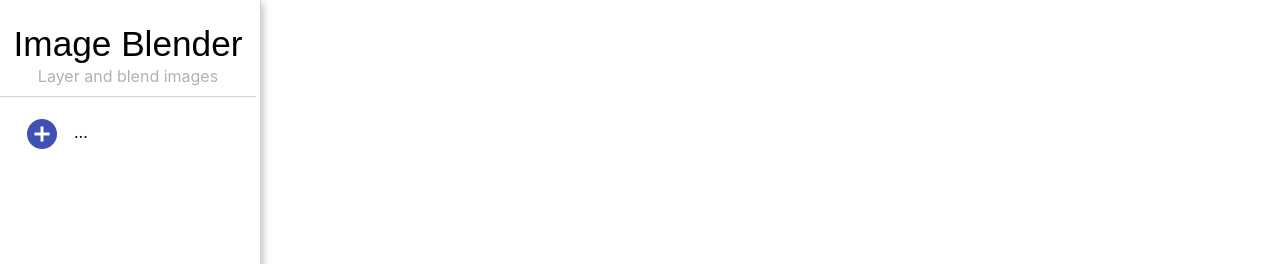
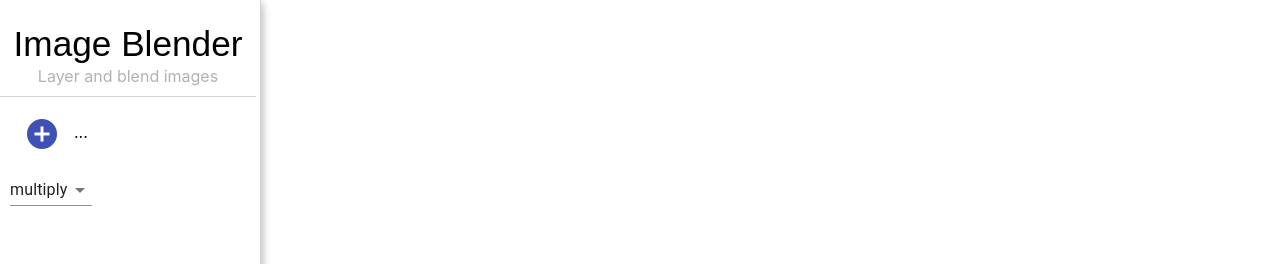
Before and after one commit to mkfreeman/image-blender, a React (Create React App) app: page / in a window 1280 px wide. Shown: the top 264 px of the page. Built offline with nearby package versions, Linux system fonts and the light colour scheme.

Commit message:
Add blend mode control

```diff
--- a/src/App.js
+++ b/src/App.js
@@ -1,3 +1,4 @@
+"use strict";
 import React, { Component } from 'react';
 import MuiThemeProvider from 'material-ui/styles/MuiThemeProvider';
 import './App.css';
@@ -5,13 +6,14 @@
 import domtoimage from 'dom-to-image'; // didn't work
 import { saveAs } from 'file-saver';
 import Button from '@material-ui/core/Button';
-
+import AppControls from "./AppControls";
 class App extends Component {
     constructor(props) {
         super(props);
         this.state = {
-            imageLayers: 1
-        }
+            imageLayers: 1,
+            blendMode: "multiply"
+        };
     }
     download() {
         domtoimage.toBlob(document.getElementById('canvasContainer'))
@@ -24,6 +26,12 @@
             imageLayers: this.state.imageLayers + 1
         });
     }
+    handleControlChange(id, val) {
+        console.log("change", id, val)
+        let newState = {};
+        newState[id] = val;
+        this.setState(newState);
+    }
     render() {
         return (
             <MuiThemeProvider>
@@ -35,20 +43,19 @@
                         </div>
                         <div id="content" >
                             {Array.from(Array(this.state.imageLayers).keys()).map((d, i) => {
-                                return (<ImageLayer onAdd={() => this.addLayer()} outputCanvas={"canvas" + i} />)
+                                return (<ImageLayer key={d} onAdd={() => this.addLayer()} outputCanvas={"canvas" + i} />)
                             })
                             }
                         </div>
+                        <AppControls value={this.state.blendMode} update={(val) => this.handleControlChange("blendMode", val)} />
                     </div>
-                    <div id="canvasContainer" style={{ top: '0px', left: '250px', position: "absolute", mixBlendMode: "multiply" }}>
+                    <div id="canvasContainer" style={{ top: '0px', left: '250px', position: "absolute", mixBlendMode: this.state.blendMode }}>
                         {Array.from(Array(this.state.imageLayers).keys()).map((d, i) => {
                             return (
-                                <canvas id={"canvas" + i} style={{ position: 'absolute', top: '0px', left: '0px', mixBlendMode: "multiply" }} />
+                                <canvas key={d} id={"canvas" + i} style={{ position: 'absolute', top: '0px', left: '0px', mixBlendMode: this.state.blendMode }} />
                             )
                         })
                         }
-
-                        <canvas id="canvas2" style={{ position: 'absolute', top: '0px', left: '0px', mixBlendMode: "multiply" }} />
                     </div>
                     <Button id="download" color="primary" variant="contained" onClick={() => this.download()}>Download</Button>
                 </div>
--- /dev/null
+++ b/src/AppControls.js
@@ -0,0 +1,37 @@
+"use strict";
+import React, { Component } from 'react';
+import Select from '@material-ui/core/Select';
+const options = [
+    "normal",
+    "multiply",
+    "screen",
+    "overlay",
+    "darken",
+    "lighten",
+    "color-dodge",
+    "color-burn",
+    "difference",
+    "exclusion",
+    "hue",
+    "saturation",
+    "color",
+    "luminosity"
+];
+class AppControls extends Component {
+    constructor(props) {
+        super(props);
+    }
+    render() {
+        return (
+            <div>
+                <Select value={this.props.value} onChange={(e, val) => this.props.update(e.target.value)}>
+                    {options.map((d) =>
+                        <option key={d} value={d}>{d}</option>
+                    )}
+                </Select>
+            </div>
+        )
+    }
+}
+
+export default AppControls;
--- a/src/ImageLayer.js
+++ b/src/ImageLayer.js
@@ -86,10 +86,9 @@
         }
     }
     handleControlChange(id, val) {
-        console.log("control chnage", id, val)
         let newState = {};
         newState[id] = val;
-        this.setState(newState)
+        this.setState(newState);
     }
     render() {
         console.log(typeof (this.state.img))
```
